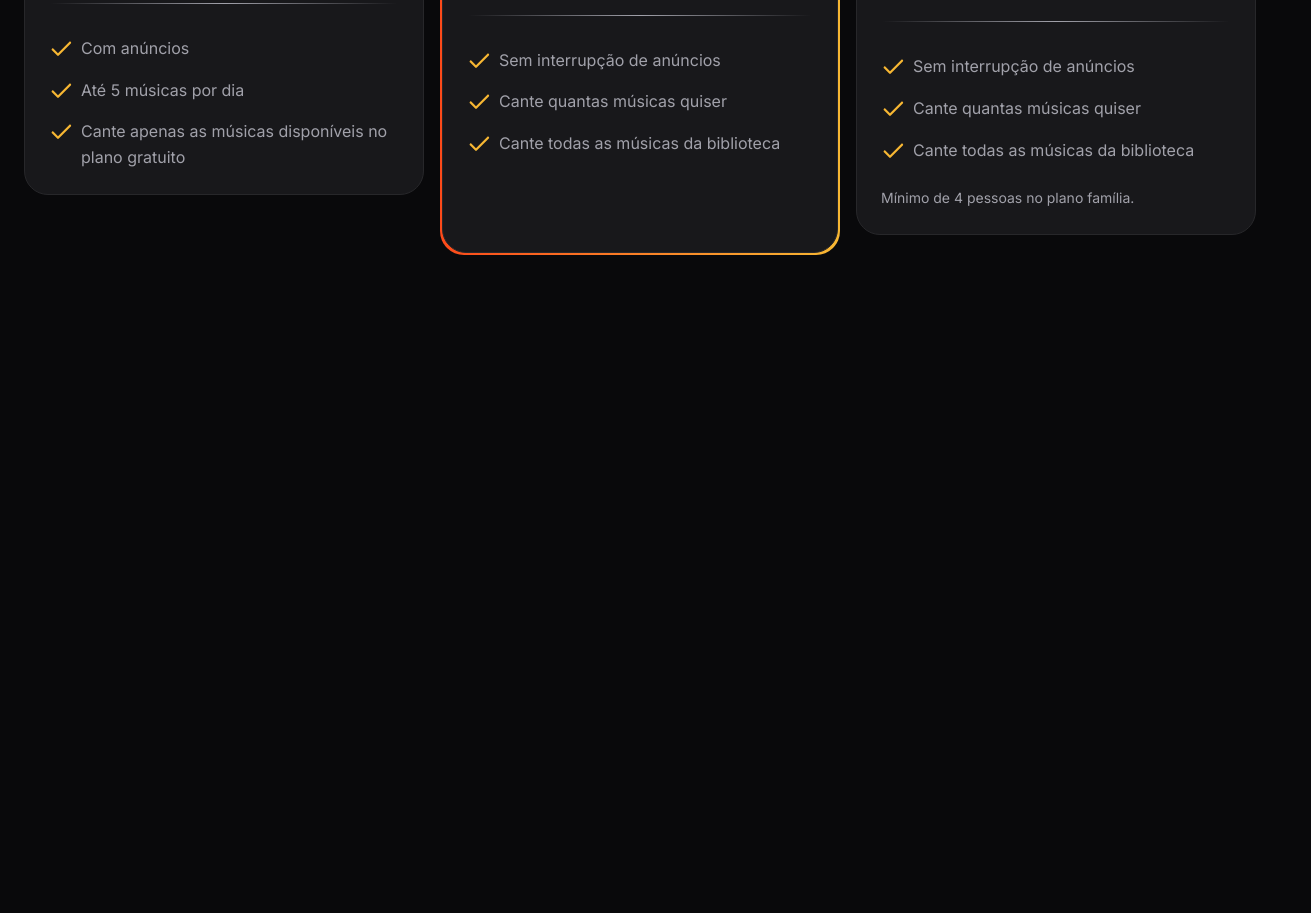
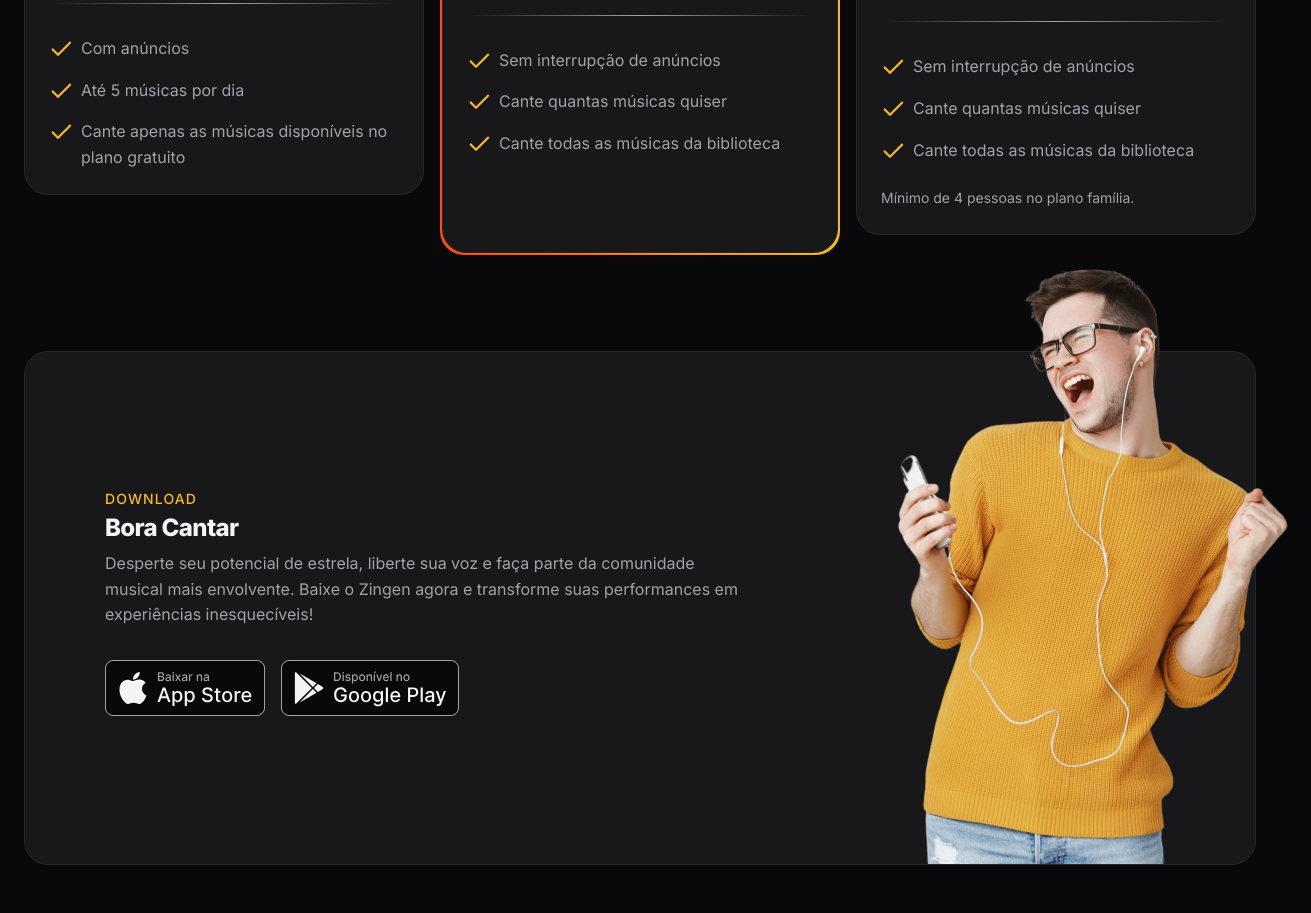
Before and after one commit to pedro-augussto/Zingen, a plain HTML site: page index.html in a window 1280 px wide. Shown: the part 2805-3718 px from the top of the page, 1311 px wide, since content can reach past the window. Before the commit the page ends 3108 px from the top, so only its background shows below. Drawn offline with Linux system fonts and the light colour scheme.

Commit message:
Seção download

```diff
--- a/index.html
+++ b/index.html
@@ -161,5 +161,31 @@
             </div>
         </div>
     </section>
+
+    <section id="download">
+        <div class="container py-xl">
+            <div class="card px-lg even-columns items-center">
+                <div>
+                    <header>
+                        <strong>download</strong>
+                        <h2>Bora Cantar</h2>
+                    </header>
+                    <p>Desperte seu potencial de estrela, liberte sua voz e faça parte da comunidade musical mais envolvente. Baixe o Zingen agora e transforme suas performances em experiências inesquecíveis!</p>
+
+                    <div class="buttons flex gap-1">
+                        <a href="#">
+                            <img src="assets/icons/button-applestore.svg" alt="Baixar da applestore">
+                        </a>
+
+                        <a href="#">
+                            <img src="assets/icons/button-playstore.svg" alt="Baixar da playstore">
+                        </a>
+                    </div>
+                </div>
+
+                <img src="assets/rapaz-ouvindo-musica-com-fones-de-ouvido-e-cantando-no-aplicativo-de-karaoke-removebg 1.png" alt="">
+            </div>
+        </div>
+    </section>
 </body>
 </html>
--- /dev/null
+++ b/styles/download.css
@@ -0,0 +1,32 @@
+#download {
+    .card {
+        padding: 3rem 1.5rem 15rem ;
+        position: relative;
+        & > img {
+            width: 14.5rem;
+            position: absolute;
+            bottom: 0;
+            right: -3.5rem;
+        }
+    }
+
+    .buttons {
+        flex-wrap: wrap;
+        margin-top: 2rem;
+    }
+
+    @media (width >= 80em ) {
+          .card {
+            padding: 8.75rem 5rem;
+
+            & > div:nth-child(1) {
+                max-width: 40rem;
+            }
+
+            & >img {
+               width: 29.125rem;
+            }
+        }
+    }
+
+}
--- a/styles/global.css
+++ b/styles/global.css
@@ -53,6 +53,8 @@ html {
     font-size: var(--fs-base);
     line-height: 1.6;
     color: var(--text-color-primary);
+
+    overflow-x: hidden;
 }
 
 body {
--- a/styles/index.css
+++ b/styles/index.css
@@ -9,3 +9,4 @@
 @import url(cards.css);
 @import url(features.css) (width >= 80rem);
 @import url(pricing.css);
+@import url(download.css);
--- a/styles/social.css
+++ b/styles/social.css
@@ -4,6 +4,7 @@ a.social {
     width: 1.5rem;
     height: 1.5rem;
     display: block;
+
 
     -webkit-background-clip: initial;
     background-clip: initial;
```
Also changed, not shown: assets/icons/button-applestore.svg (added), assets/icons/button-playstore.svg (added).
